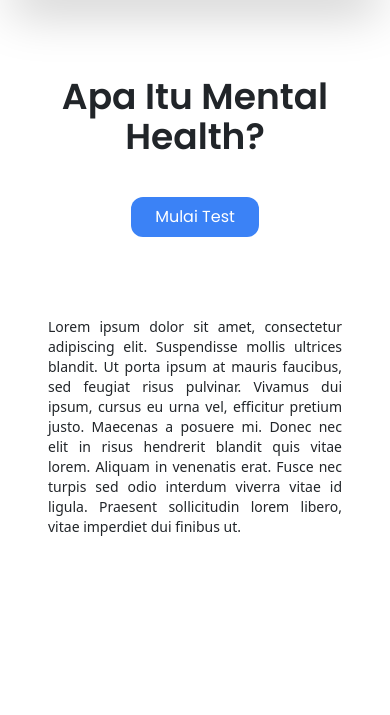
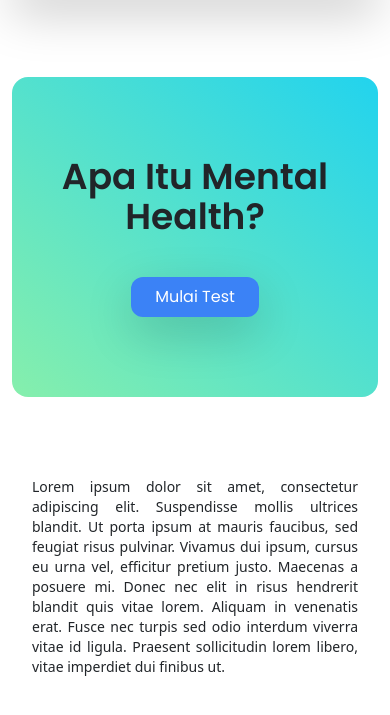
Before and after one commit to dzakyfzl/projek_web_mental_health, a website: page page/index.html in a window 390 px wide. Shown: the part 59-774 px from the top of the page. Drawn offline with nearby package versions, Linux system fonts and the light colour scheme.

Commit message:
responsivity update

```diff
--- a/page/index.html
+++ b/page/index.html
@@ -33,12 +33,12 @@
       </div>
       <div class="flex pt-3 pb-3 pr-5"><a href="#">Account</a></div>
     </header>
-    <div class="mx-5">
-      <div class=" my-20 text-center">
+    <div class="max-sm:mx-3 sm:mx-10">
+      <div class="my-20 py-20 text-center rounded-2xl bg-gradient-to-bl from-cyan-400 to-green-300">
         <h1 class="text-center font-poppins font-semibold text-7xl max-sm:text-4xl">Apa Itu Mental Health?</h1>
-        <button class="mt-10 py-2 px-4 rounded-xl bg-blue-500 text-white font-poppins">Mulai Test</button>
+        <button class="mt-10 py-2 px-4 rounded-xl shadow-lg bg-blue-500 hover:bg-blue-700 text-white font-poppins">Mulai Test</button>
       </div>
-      <div class="items-center text-justify max-sm:text-sm">
+      <div class=" xl:px-5 max-lg:px-5 max-sm:px-5 items-center text-justify max-sm:text-sm">
         <p>Lorem ipsum dolor sit amet, consectetur adipiscing elit. Suspendisse mollis ultrices blandit. Ut porta ipsum at mauris faucibus,
           sed feugiat risus pulvinar. Vivamus dui ipsum, cursus eu urna vel, efficitur pretium justo.
           Maecenas a posuere mi. Donec nec elit in risus hendrerit blandit quis vitae lorem. Aliquam in venenatis erat.
```
Also changed, not shown: src/css/style.css.
